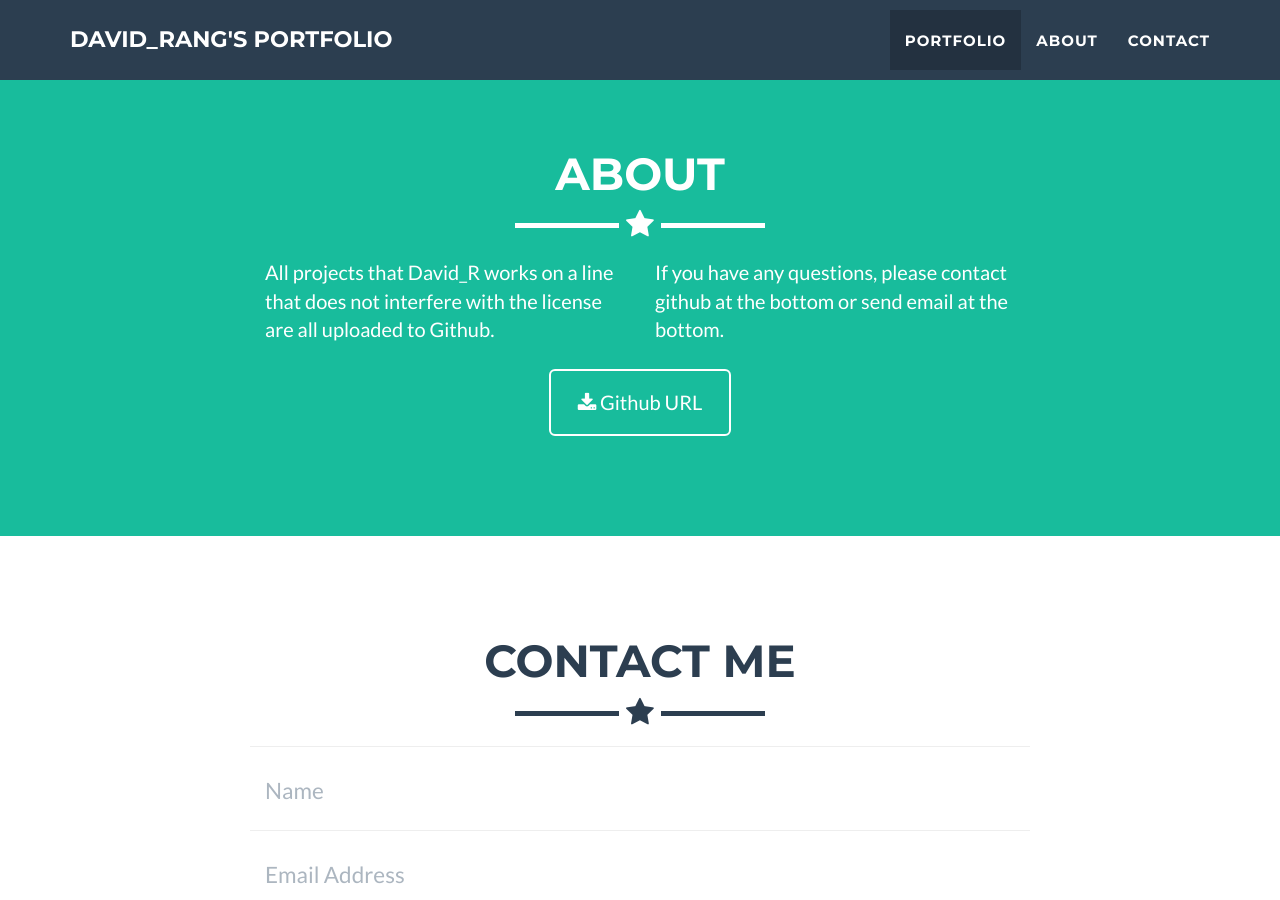
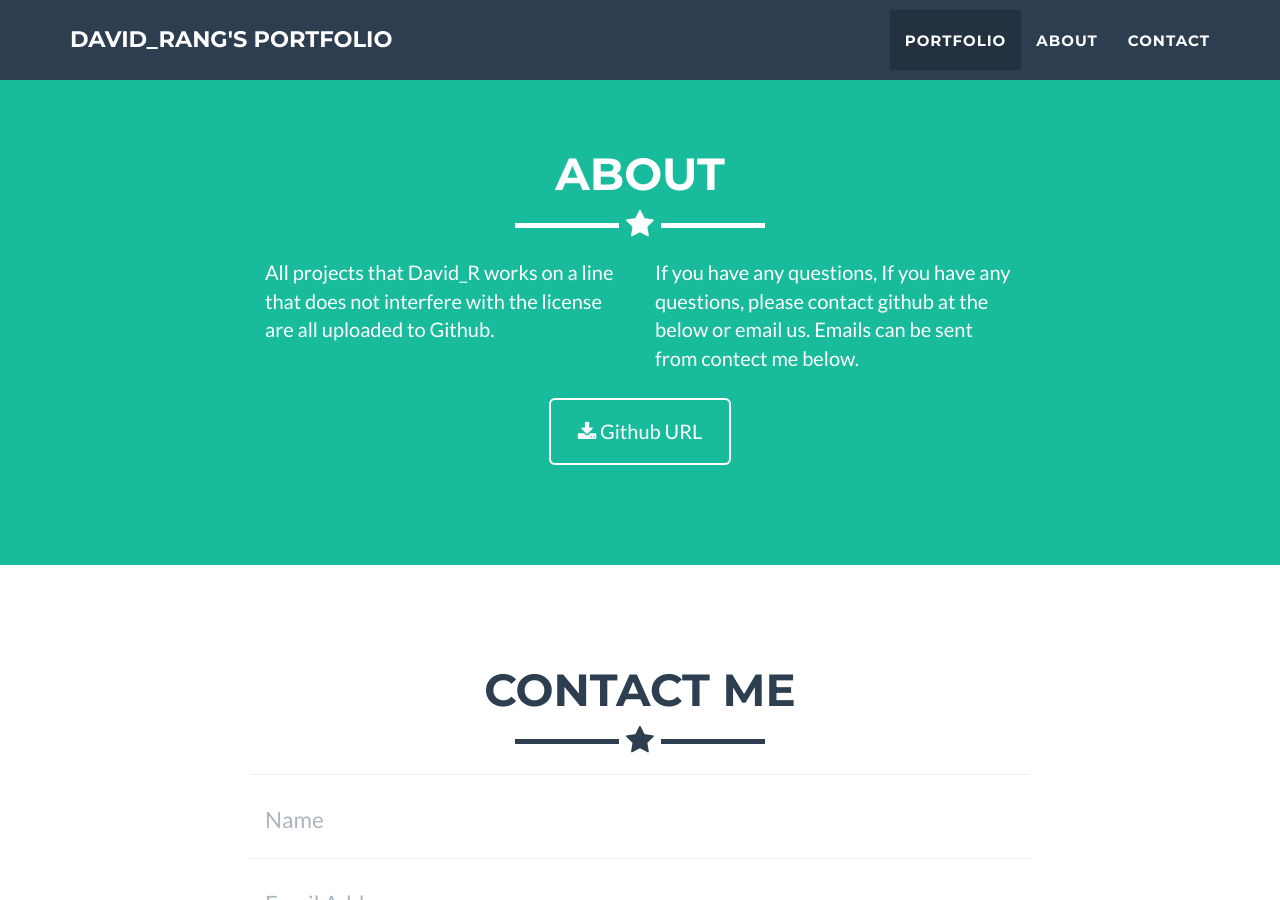
Before and after one commit to AgiRang/AgiRang.github.io, a Jekyll site: the page built from index.html, in a window 1280 px wide and 900 px high, scrolled down 1676 px. Built offline with Jekyll 4.4.1, drawn with Linux system fonts in a browser that asks for light colours.

Commit message:
change about

```diff
--- a/_includes/about.html
+++ b/_includes/about.html
@@ -12,7 +12,7 @@
                     <p>All projects that David_R works on a line that does not interfere with the license are all uploaded to Github.</p>
                 </div>
                 <div class="col-lg-4">
-                    <p>If you have any questions, please contact github at the bottom or send email at the bottom. </p>
+                    <p>If you have any questions, If you have any questions, please contact github at the below or email us. Emails can be sent from contect me below. </p>
                 </div>
                 <div class="col-lg-8 col-lg-offset-2 text-center">
                     <a href="https://github.com/AgiRang" class="btn btn-lg btn-outline">
```
